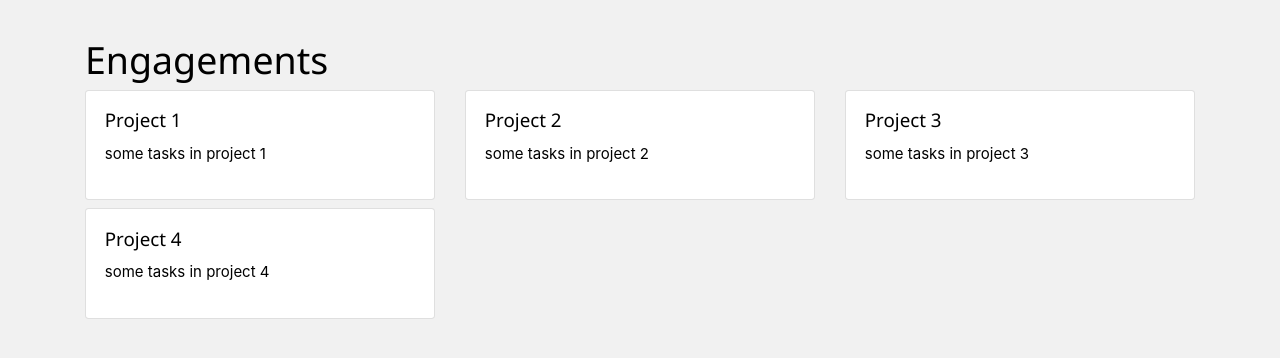
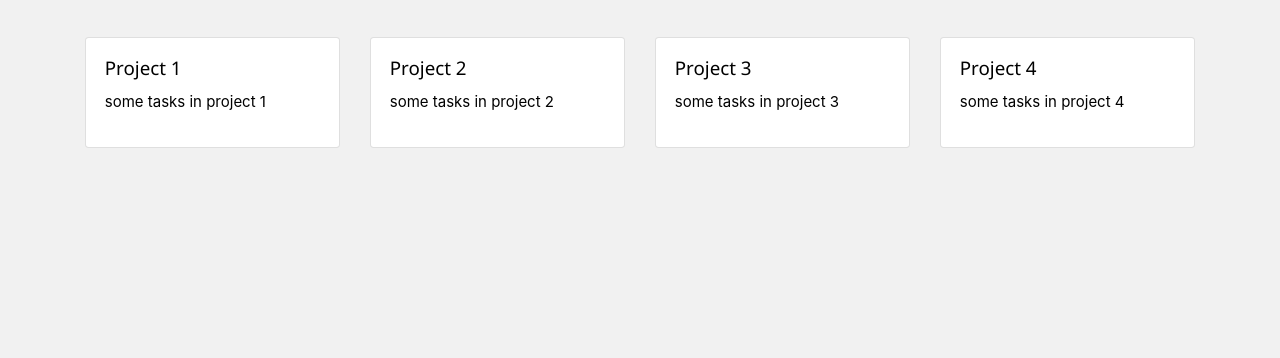
Before and after one commit to afieqhamieza/Project-Management, a Django app: page /engagements/ in a window 1280 px wide. Shown: the part 53-411 px from the top of the page. Run offline with Django 3.2, Linux system fonts and the light colour scheme; data comes from the database, SQL or seed files in the repository; both versions use the stored data as it was after the commit; some libraries are stand-ins or nearby versions.

Commit message:
settled down the columns of engagement

```diff
--- a/ee/engagement/templates/engagement_index.html
+++ b/ee/engagement/templates/engagement_index.html
@@ -1,10 +1,10 @@
 {% extends "index.html" %} {% load static %} {% block page_content %}
 
-<h1>Engagements</h1>
+<!-- <h1>Engagements</h1> -->
 <div class="row">
     {% for engagement in engagements %}
-    <div class="col-md-4">
-        <div class="card mb-2">
+    <div class="col-md-3">
+        <div class="card mb-1">
             <!-- <img class="card-img-top" src="{% static engagement.image %}" -->
             <div class="card-body">
                 <h5 class="card-title">{{ engagement.title }}</h5>
--- a/ee/homepage/templates/homepage.html
+++ b/ee/homepage/templates/homepage.html
@@ -26,6 +26,10 @@
     </div>
 </div>
 <!-- end of cards -->
+
+<!-- a test button to test the engagement_index page -->
+<a href="{% url 'engagement_index' %}" class="btn btn-primary">Read More</a>
+<!-- end of the test button -->
 
 </br>
 </br>
```
Also changed, not shown: ee/db.sqlite3.
